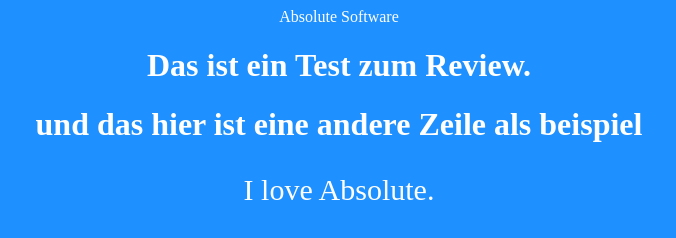
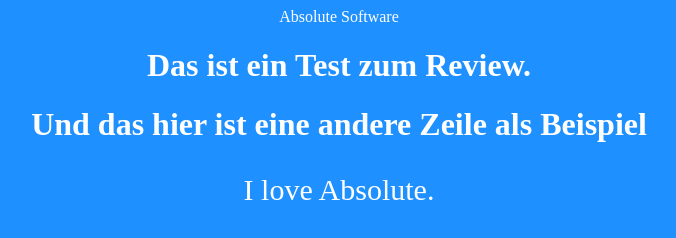
Before and after one commit to DevNesh/FeedBackTestRepo, a plain HTML site: page index.html in a window 1280 px wide. Shown: the whole page, without its empty margins (301-977 px from the left). Drawn offline with Linux system fonts and the light colour scheme.

Commit message:
incorporated annotations

```diff
--- a/index.html
+++ b/index.html
@@ -21,7 +21,7 @@
 
 <h1>Das ist ein Test zum Review.</h1>
 
-<h1>und das hier ist eine andere Zeile als beispiel</h1>
+<h1>Und das hier ist eine andere Zeile als Beispiel</h1>
 
 <p class="absolute">I love Absolute.</p>
 
```
